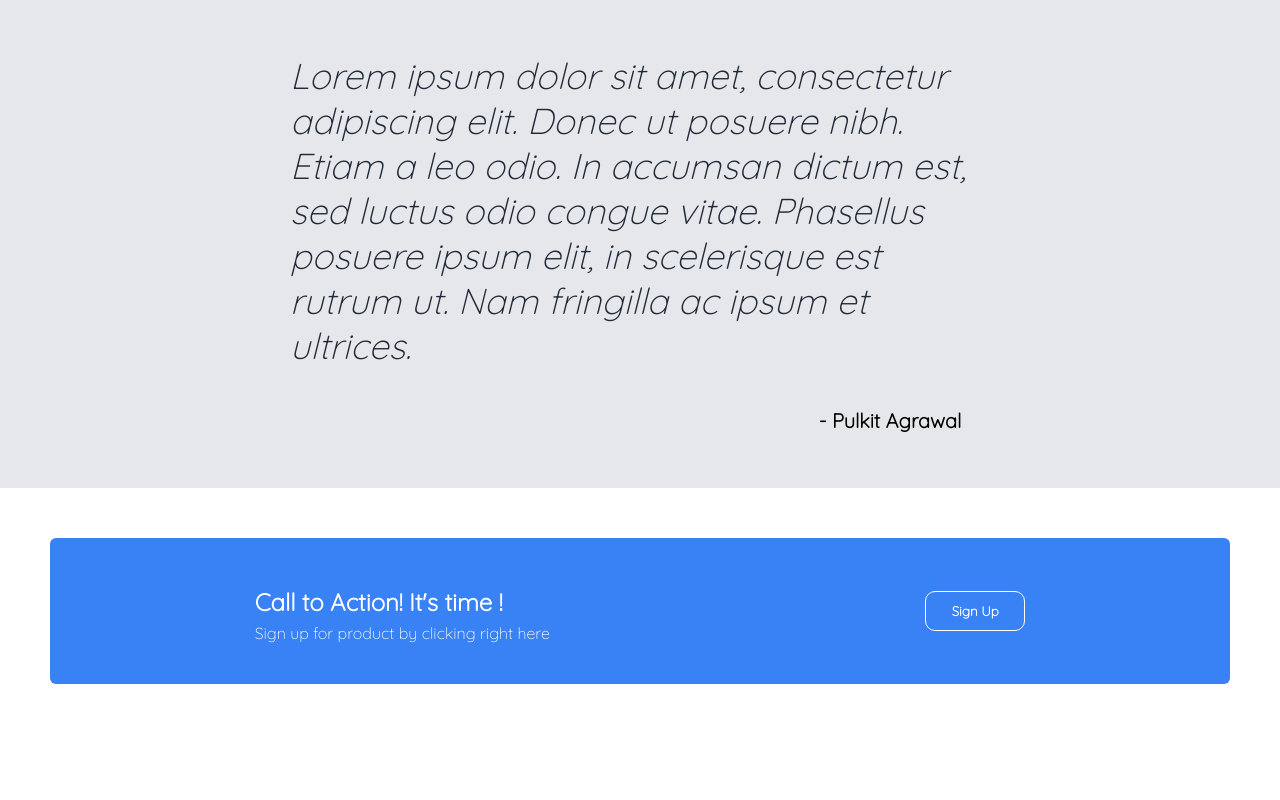
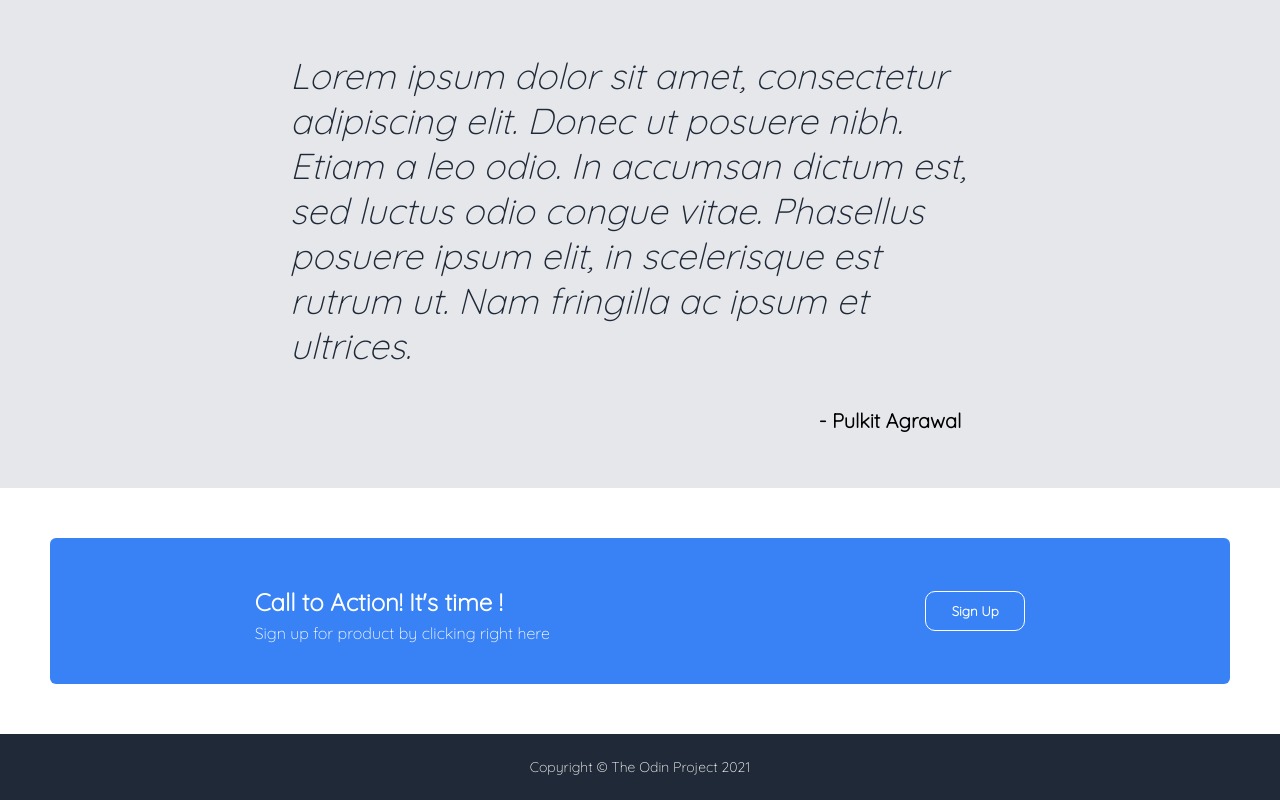
Before and after one commit to Pulkit426/landing-page, a plain HTML site: page index.html in a window 1280 px wide. Shown: the part 848-1648 px from the top of the page. Before the commit the page ends 1582 px from the top, so only its background shows below. Drawn offline with Linux system fonts and the light colour scheme.

Commit message:
add and style footer component

```diff
--- a/index.html
+++ b/index.html
@@ -68,7 +68,9 @@
         </div>
 
     </div>
-
+<div class="footer">
+    Copyright © The Odin Project 2021
+</div>
 
 </body>
 </html>
--- a/styles.css
+++ b/styles.css
@@ -164,3 +164,11 @@ margin-bottom: -10px;
     border: 1px solid white;
     border-radius: 10px;
 }
+
+.footer{
+    background-color: #1f2937;
+    color: white;
+    text-align: center;
+    padding: 24px;
+    font-size: 14px;
+}
```
